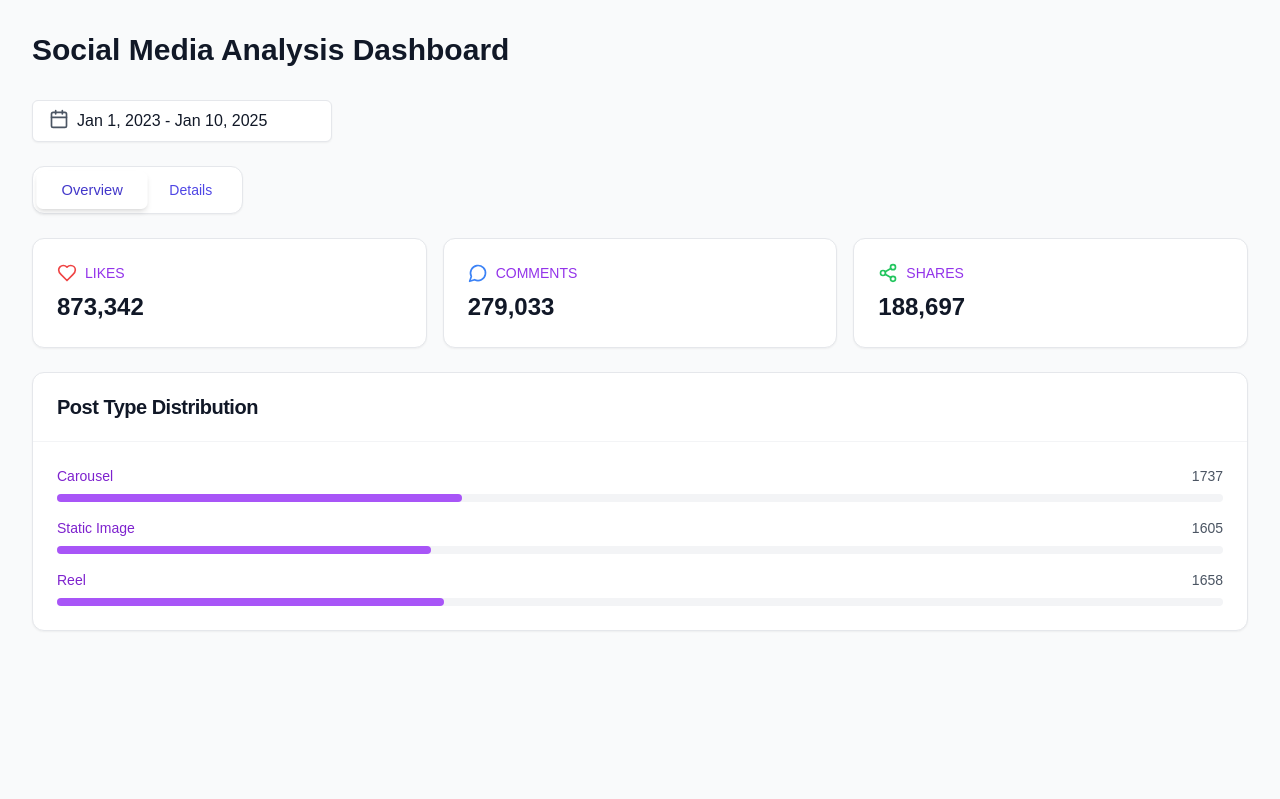
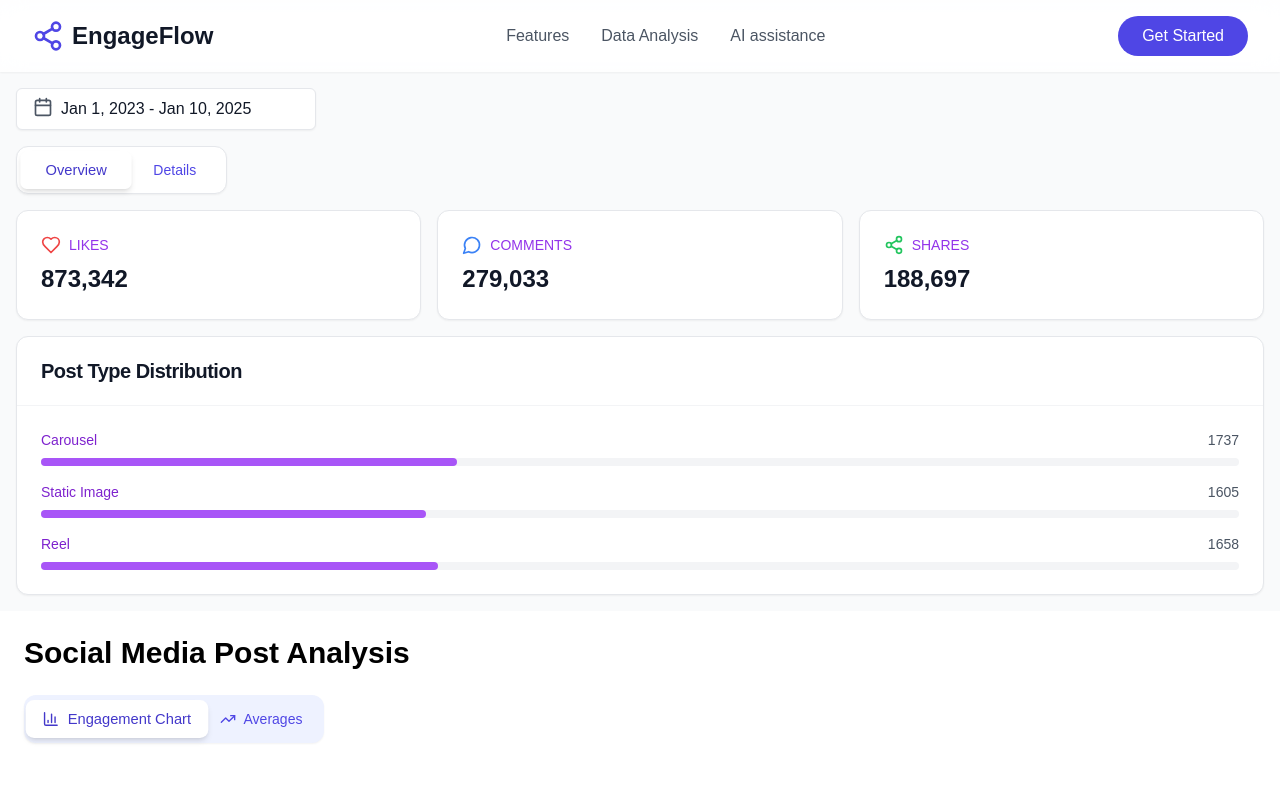
Before and after one commit to Heramb4270/Engage-Flow, a Next.js app in the folder engage-flow/: page /analysis in a window 1280 px wide. Shown: the top 799 px of the page. Built offline with nearby package versions, Linux system fonts and the light colour scheme.

Commit message:
Analysis

```diff
--- a/engage-flow/app/analysis/page.js
+++ b/engage-flow/app/analysis/page.js
@@ -1,10 +1,14 @@
 import { SocialMediaDashboard } from '@/components/social-media-dashboard'
 import SocialMediaAnalysis from '@/components/social-media-analysis'
+import Navbar from '@/components/Navbar'
+import Footer from '@/components/Footer'
 export default function Home() {
   return (
-    <main className="min-h-screen bg-white">
+    <main className="min-h-screen bg-white  ">
+      <Navbar />
       <SocialMediaDashboard />
       <SocialMediaAnalysis />
+      <Footer />
     </main>
   )
 }
--- a/engage-flow/app/page.js
+++ b/engage-flow/app/page.js
@@ -82,7 +82,7 @@ export default function Home() {
             </div>
             <div className="hidden md:flex space-x-8">
               <Link href="#features" className="text-gray-600 hover:text-indigo-600 transition-colors">Features</Link>
-              <Link href="#dashboard" className="text-gray-600 hover:text-indigo-600 transition-colors">AI Analysis</Link>
+              <Link href="/analysis" className="text-gray-600 hover:text-indigo-600 transition-colors">Data Analysis</Link>
               <Link href="#team" className="text-gray-600 hover:text-indigo-600 transition-colors">AI assistance</Link>
             </div>
             <Link href="/signup"
--- /dev/null
+++ b/engage-flow/components/Footer.js
@@ -0,0 +1,13 @@
+import React from 'react'
+
+export default function Footer() {
+  return (
+    <footer className="bg-white text-center py-8 shadow-sm">
+    <div className="max-w-7xl mx-auto">
+      <p className="text-gray-600">
+        &copy; 2021 EngageFlow. All rights reserved.
+      </p>
+    </div>
+  </footer>
+  )
+}
--- a/engage-flow/components/Navbar.js
+++ b/engage-flow/components/Navbar.js
@@ -9,7 +9,11 @@ import Link from "next/link";
 import Image from "next/image";
 import { useState, useEffect } from 'react';
 // import { providers } from 'ethers';
-
+import {
+  BarChart3, Rocket, Zap, Target, TrendingUp, Users, ArrowRight, Share2,
+  Award, Clock, Shield, Heart, MessageSquare, ChartBar, Settings, Database,
+  Workflow, Brain, Bot, GitBranch, Linkedin, Github, Twitter
+} from "lucide-react";
 export default function Navbar() {
   const [account, setAccount] = useState(null);
   const [provider, setProvider] = useState(null);
@@ -27,137 +31,28 @@ export default function Navbar() {
 
 
   return (
-    <div className="max-w-7xl mx-auto flex justify-between items-center px-6 lg:px-8">
+    <div className="bg-gradient-to-b from-gray-50 via-white to-gray-50 text-gray-900">
       {/* Left: Logo */}
 
-      <div className="flex items-center space-x-4">
-        <Image
-          src="/trade.png" // Replace with your logo path
-          alt="Engage Flow"
-          width={100} // Adjusted size for mobile
-          height={100}
-
-          className="h-12 w-20 lg:h-20 lg:w-22" // Adjust size on larger screens
-        />
-        <span className="font-bold text-lg lg:text-xl text-green-400">
-          Engage Flow
-        </span>
-
-
-        {/* Adjusted font size for larger screens */}
-      </div>
-
-      {/* Right: Hamburger Menu for Mobile */}
-      <div className="lg:hidden">
-        <button onClick={() => setIsMenuOpen(!isMenuOpen)}>
-          {/* <FaBars className="text-xl text-white" /> */}
-        </button>
-      </div>
-
-      {/* Center: Menu (hidden on mobile, visible on larger screens) */}
-      <div className={`hidden lg:flex flex-1 justify-center`}>
-        <div className="flex space-x-8">
-          <Link href="/" className="text-white hover:text-green-400">
-            Home
-          </Link>
-          <div className="relative">
-            <button
-              className="text-white"
-              onClick={() => setActive(active === "services" ? null : "services")}
-            >
-              Tools
-            </button>
-            {active === "services" && (
-              <div className="absolute left-0 mt-2 bg-gray-800 text-white p-4 rounded-md space-y-4 w-64">
-                <Link href="/tools/credit-calculator" className="block">
-                  Credit Calculator
-                </Link>
-
-              </div>
-            )}
+      <header className=" w-full bg-white/80 backdrop-blur-md z-50 shadow-sm">
+        <nav className="max-w-7xl mx-auto px-4 sm:px-6 lg:px-8 py-4">
+          <div className="flex justify-between items-center">
+            <div className="flex items-center space-x-2">
+              <Share2 className="w-8 h-8 text-indigo-600" />
+              <span className="text-2xl font-bold text-gray-900">EngageFlow</span>
+            </div>
+            <div className="hidden md:flex space-x-8">
+              <Link href="#features" className="text-gray-600 hover:text-indigo-600 transition-colors">Features</Link>
+              <Link href="/analysis" className="text-gray-600 hover:text-indigo-600 transition-colors">Data Analysis</Link>
+              <Link href="#team" className="text-gray-600 hover:text-indigo-600 transition-colors">AI assistance</Link>
+            </div>
+            <Link href="/signup"
+              className="bg-indigo-600 hover:bg-indigo-700 text-white px-6 py-2 rounded-full transition-colors">
+              Get Started
+            </Link>
           </div>
-          <Link href="/about" className="text-white hover:text-green-400">
-            About
-          </Link>
-          <Link href="/signup" className="block text-white hover:text-green-400">
-            Register  Company
-          </Link>
-          {account && (
-             <Link href="/carbon-credit-form" className="block text-white hover:text-green-400">
-             Apply for Credits
-                       </Link>
-          )
-            }
-
-        </div>
-      </div>
-
-      {/* Right: Login Button (visible on larger screens) */}
-      <div className="flex items-center gap-4">
-          {account && (
-            <div className="flex items-center bg-[#1E2126] px-4 py-2 rounded-lg">
-              <Coins className="h-4 w-4 text-[#40C057] mr-2" />
-              <span>{userCredits} Credits</span>
-            </div>
-          )}
-
-            <Button
-              className="bg-green-500 text-white"
-
-            >
-              Login
-            </Button>
-
-        </div>
-      {/* <div className="hidden lg:flex">
-        <Link href="/login">
-          <div className="px-4 py-2 bg-green-500 text-white rounded-md hover:bg-green-600 transition-colors">
-            Connect Wallet
-          </div>
-        </Link>
-      </div> */}
-
-      {/* Mobile Menu (visible on mobile when clicked) */}
-      {isMenuOpen && (
-        <div className="lg:hidden absolute top-full left-0 w-full bg-gray-900 p-4 space-y-4 shadow-lg">
-          <Link href="/" className="block text-white hover:text-green-400">
-            Home
-          </Link>
-          <div className="relative">
-            <button
-              className="text-white"
-              onClick={() => setActive(active === "services" ? null : "services")}
-            >
-              Services
-            </button>
-            {active === "services" && (
-              <div className="absolute left-0 mt-2 bg-gray-800 text-white p-4 rounded-md space-y-4 w-64">
-                <Link href="/student" className="block">
-                  Study Guide Chatbot
-                </Link>
-                <Link href="/student" className="block">
-                  Mentor Connect
-                </Link>
-                <Link href="/student" className="block">
-                  Resources
-                </Link>
-                <Link href="/student" className="block">
-                  Roadmap Generator
-                </Link>
-              </div>
-            )}
-          </div>
-          <Link href="/about" className="block text-white hover:text-green-400">
-            About
-          </Link>
-
-          <Link href="/login">
-            <div className="px-4 py-2 bg-green-500 text-white rounded-md hover:bg-green-600 transition-colors">
-              Login
-            </div>
-          </Link>
-        </div>
-      )}
+        </nav>
+      </header>
     </div>
   );
 }
--- a/engage-flow/components/social-media-dashboard.js
+++ b/engage-flow/components/social-media-dashboard.js
@@ -1,5 +1,4 @@
-'use client'
-
+"use client";
 import { Card, CardContent, CardDescription, CardHeader, CardTitle } from "@/components/ui/card"
 import { Tabs, TabsContent, TabsList, TabsTrigger } from "@/components/ui/tabs"
 import { Heart, MessageCircle, Share2 } from "lucide-react"
@@ -7,8 +6,6 @@ import { useState } from "react"
 import DateRangePicker from "./date-range-picker"
 import sampleData from "../social_media_data.json"
 
-
-// Engagement Stats Component
 const TotalEngagement = ({ data }) => {
   const totals = data.reduce((acc, post) => ({
     likes: parseInt(acc.likes) + parseInt(post.likes),
@@ -39,7 +36,6 @@ const TotalEngagement = ({ data }) => {
   );
 };
 
-// Post Type Distribution Component remains the same
 const PostTypeDistribution = ({ data }) => {
   const distribution = data.reduce((acc, post) => {
     acc[post.type] = (acc[post.type] || 0) + 1;
@@ -66,7 +62,6 @@ const PostTypeDistribution = ({ data }) => {
   );
 };
 
-// Engagement Table Component
 const EngagementTable = ({ data }) => {
   return (
     <div className="overflow-x-auto">
@@ -113,22 +108,19 @@ const EngagementTable = ({ data }) => {
   );
 };
 
-// Rest of the components remain the same...
-// DateRangePicker and SocialMediaDashboard components stay unchanged
-
 export function SocialMediaDashboard() {
   const [filteredData, setFilteredData] = useState(sampleData);
 
   return (
-    <div className="min-h-screen bg-gray-50 p-8 space-y-6">
+    <div className="bg-gray-50 p-4">
       <div className="max-w-7xl mx-auto">
-        <h1 className="text-3xl font-bold text-gray-900 mb-8">Social Media Analysis Dashboard</h1>
 
-        <div className="mb-6">
+
+        <div className="mb-4">
           <DateRangePicker />
         </div>
 
-        <Tabs defaultValue="overview" className="space-y-6">
+        <Tabs defaultValue="overview" className="space-y-4">
           <TabsList className="bg-white p-1 rounded-lg border border-gray-200">
             <TabsTrigger
               value="overview"
@@ -144,7 +136,7 @@ export function SocialMediaDashboard() {
             </TabsTrigger>
           </TabsList>
 
-          <TabsContent value="overview" className="space-y-6">
+          <TabsContent value="overview" className="space-y-4">
             <TotalEngagement data={filteredData} />
 
             <Card className="bg-white">
```
